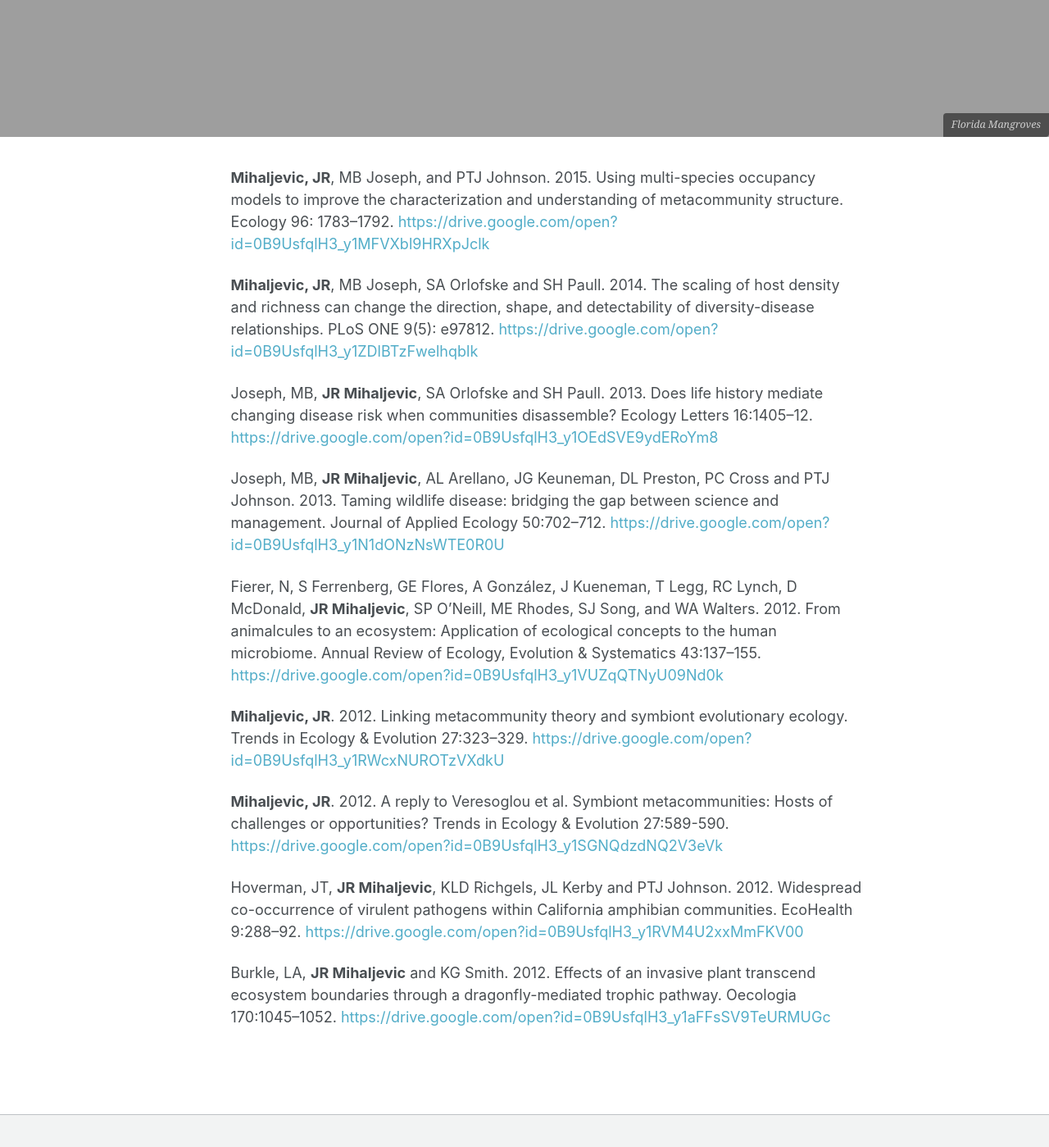
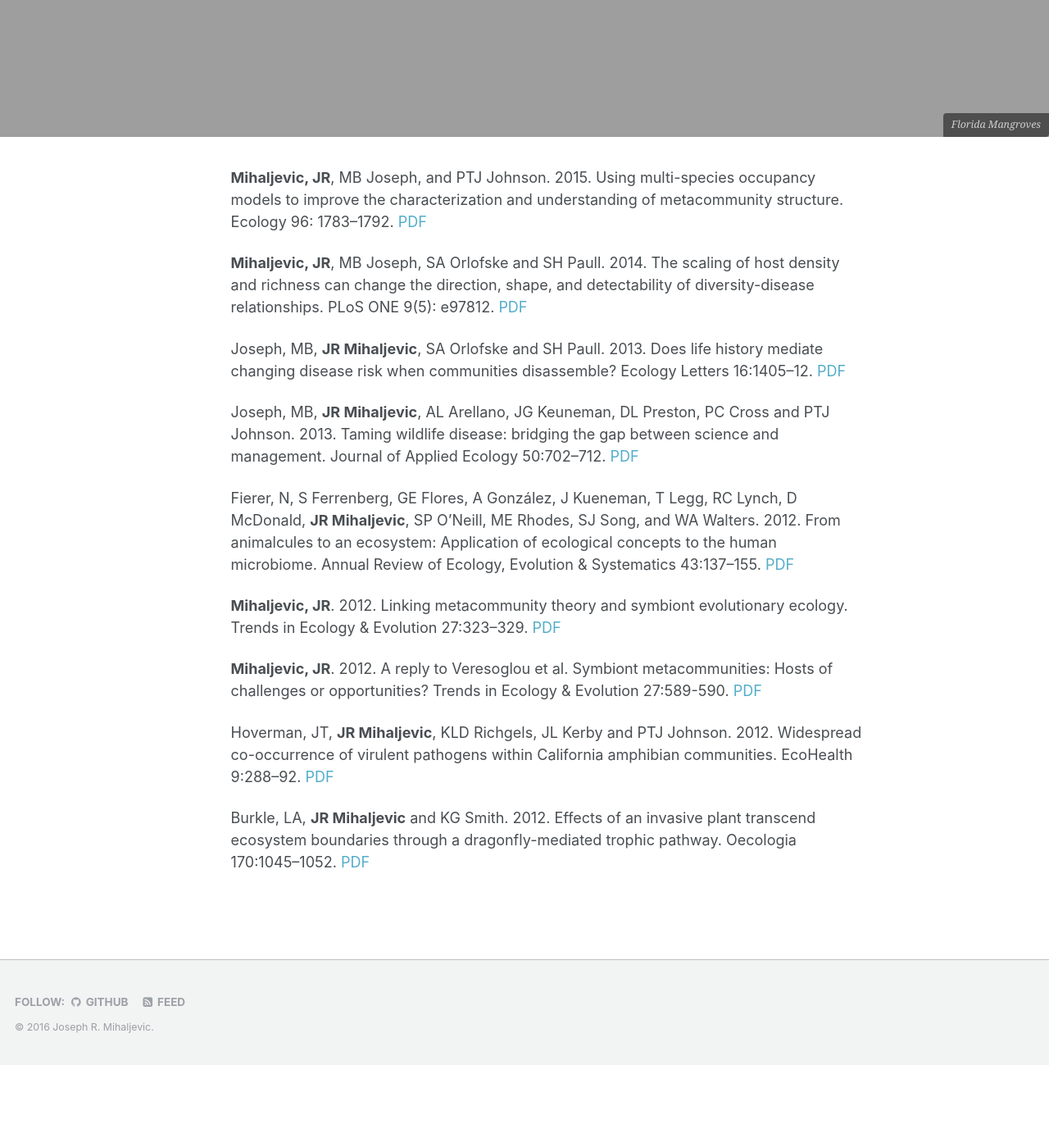
Before and after one commit to jrmihalj/jrmihalj.github.io, a Jekyll site: the page built from _pages/pubs.md, in a window 1280 px wide and 1400 px high, scrolled down 875 px. Shown: the whole window at 82% size. Built offline with Jekyll 4.4.1, drawn with Linux system fonts in a browser that asks for light colours; after the commit the page ends 2174 px from its top, so only the background shows below that.

Commit message:
pubs photo

```diff
--- a/_pages/pubs.md
+++ b/_pages/pubs.md
@@ -8,20 +8,20 @@ permalink: /publications/
 ---
 
 
-**Mihaljevic, JR**, MB Joseph, and PTJ Johnson. 2015. Using multi-species occupancy models to improve the characterization and understanding of metacommunity structure. Ecology 96: 1783–1792. [https://drive.google.com/open?id=0B9UsfqlH3_y1MFVXbl9HRXpJclk](PDF)
+**Mihaljevic, JR**, MB Joseph, and PTJ Johnson. 2015. Using multi-species occupancy models to improve the characterization and understanding of metacommunity structure. Ecology 96: 1783–1792. [PDF](https://drive.google.com/open?id=0B9UsfqlH3_y1MFVXbl9HRXpJclk)
 
-**Mihaljevic, JR**, MB Joseph, SA Orlofske and SH Paull. 2014. The scaling of host density and richness can change the direction, shape, and detectability of diversity-disease relationships. PLoS ONE 9(5): e97812. [https://drive.google.com/open?id=0B9UsfqlH3_y1ZDlBTzFwelhqblk](PDF)
+**Mihaljevic, JR**, MB Joseph, SA Orlofske and SH Paull. 2014. The scaling of host density and richness can change the direction, shape, and detectability of diversity-disease relationships. PLoS ONE 9(5): e97812. [PDF](https://drive.google.com/open?id=0B9UsfqlH3_y1ZDlBTzFwelhqblk)
 
-Joseph, MB, **JR Mihaljevic**, SA Orlofske and SH Paull. 2013. Does life history mediate changing disease risk when communities disassemble? Ecology Letters 16:1405–12. [https://drive.google.com/open?id=0B9UsfqlH3_y1OEdSVE9ydERoYm8](PDF)
+Joseph, MB, **JR Mihaljevic**, SA Orlofske and SH Paull. 2013. Does life history mediate changing disease risk when communities disassemble? Ecology Letters 16:1405–12. [PDF](https://drive.google.com/open?id=0B9UsfqlH3_y1OEdSVE9ydERoYm8)
 
-Joseph, MB, **JR Mihaljevic**, AL Arellano, JG Keuneman, DL Preston, PC Cross and PTJ Johnson. 2013. Taming wildlife disease: bridging the gap between science and management. Journal of Applied Ecology 50:702–712. [https://drive.google.com/open?id=0B9UsfqlH3_y1N1dONzNsWTE0R0U](PDF)
+Joseph, MB, **JR Mihaljevic**, AL Arellano, JG Keuneman, DL Preston, PC Cross and PTJ Johnson. 2013. Taming wildlife disease: bridging the gap between science and management. Journal of Applied Ecology 50:702–712. [PDF](https://drive.google.com/open?id=0B9UsfqlH3_y1N1dONzNsWTE0R0U)
 
-Fierer, N, S Ferrenberg, GE Flores, A González, J Kueneman, T Legg, RC Lynch, D McDonald, **JR Mihaljevic**, SP O’Neill, ME Rhodes, SJ Song, and WA Walters. 2012. From animalcules to an ecosystem: Application of ecological concepts to the human microbiome. Annual Review of Ecology, Evolution & Systematics 43:137–155. [https://drive.google.com/open?id=0B9UsfqlH3_y1VUZqQTNyU09Nd0k](PDF)
+Fierer, N, S Ferrenberg, GE Flores, A González, J Kueneman, T Legg, RC Lynch, D McDonald, **JR Mihaljevic**, SP O’Neill, ME Rhodes, SJ Song, and WA Walters. 2012. From animalcules to an ecosystem: Application of ecological concepts to the human microbiome. Annual Review of Ecology, Evolution & Systematics 43:137–155. [PDF](https://drive.google.com/open?id=0B9UsfqlH3_y1VUZqQTNyU09Nd0k)
 
-**Mihaljevic, JR**. 2012. Linking metacommunity theory and symbiont evolutionary ecology. Trends in Ecology & Evolution 27:323–329. [https://drive.google.com/open?id=0B9UsfqlH3_y1RWcxNUROTzVXdkU](PDF)
+**Mihaljevic, JR**. 2012. Linking metacommunity theory and symbiont evolutionary ecology. Trends in Ecology & Evolution 27:323–329. [PDF](https://drive.google.com/open?id=0B9UsfqlH3_y1RWcxNUROTzVXdkU)
 
-**Mihaljevic, JR**. 2012. A reply to Veresoglou et al. Symbiont metacommunities: Hosts of challenges or opportunities? Trends in Ecology & Evolution 27:589-590. [https://drive.google.com/open?id=0B9UsfqlH3_y1SGNQdzdNQ2V3eVk](PDF)
+**Mihaljevic, JR**. 2012. A reply to Veresoglou et al. Symbiont metacommunities: Hosts of challenges or opportunities? Trends in Ecology & Evolution 27:589-590. [PDF](https://drive.google.com/open?id=0B9UsfqlH3_y1SGNQdzdNQ2V3eVk)
 
-Hoverman, JT, **JR Mihaljevic**, KLD Richgels, JL Kerby and PTJ Johnson. 2012. Widespread co-occurrence of virulent pathogens within California amphibian communities. EcoHealth 9:288–92. [https://drive.google.com/open?id=0B9UsfqlH3_y1RVM4U2xxMmFKV00](PDF)
+Hoverman, JT, **JR Mihaljevic**, KLD Richgels, JL Kerby and PTJ Johnson. 2012. Widespread co-occurrence of virulent pathogens within California amphibian communities. EcoHealth 9:288–92. [PDF](https://drive.google.com/open?id=0B9UsfqlH3_y1RVM4U2xxMmFKV00)
 
-Burkle, LA, **JR Mihaljevic** and KG Smith. 2012. Effects of an invasive plant transcend ecosystem boundaries through a dragonfly-mediated trophic pathway. Oecologia 170:1045–1052. [https://drive.google.com/open?id=0B9UsfqlH3_y1aFFsSV9TeURMUGc](PDF)
+Burkle, LA, **JR Mihaljevic** and KG Smith. 2012. Effects of an invasive plant transcend ecosystem boundaries through a dragonfly-mediated trophic pathway. Oecologia 170:1045–1052. [PDF](https://drive.google.com/open?id=0B9UsfqlH3_y1aFFsSV9TeURMUGc)
```
Also changed, not shown: 1 other file.
